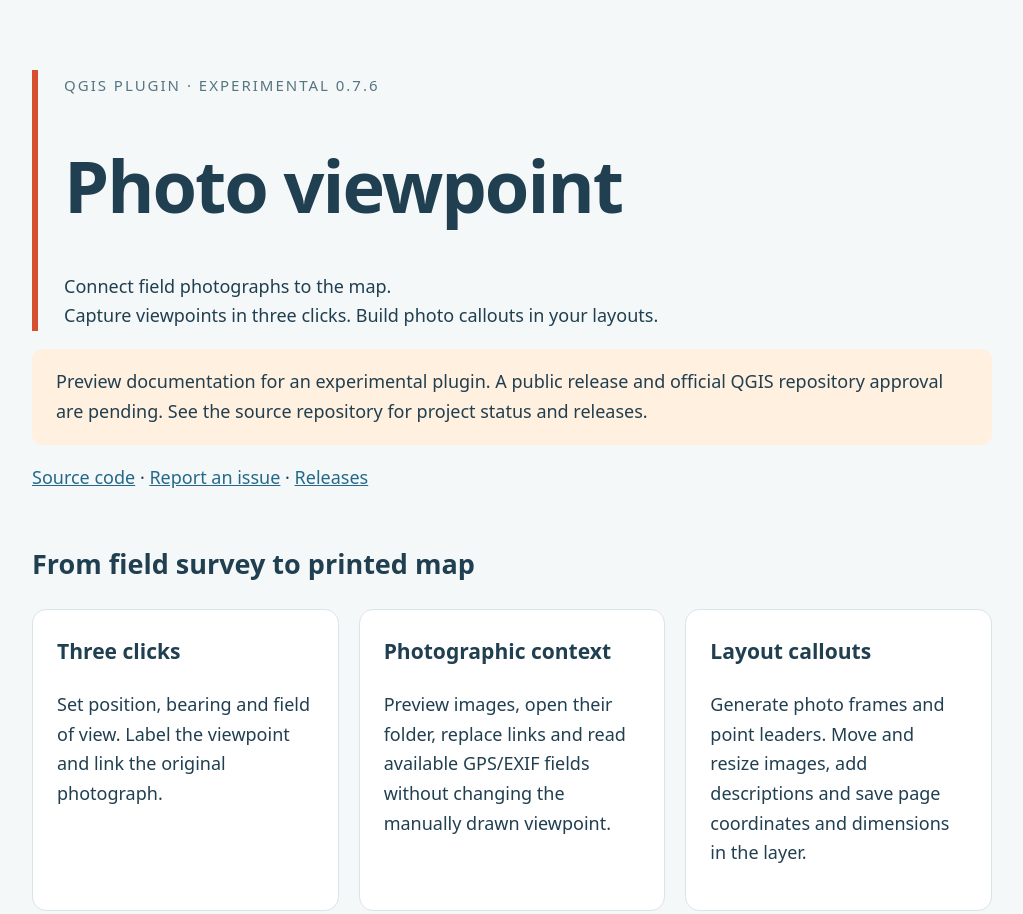
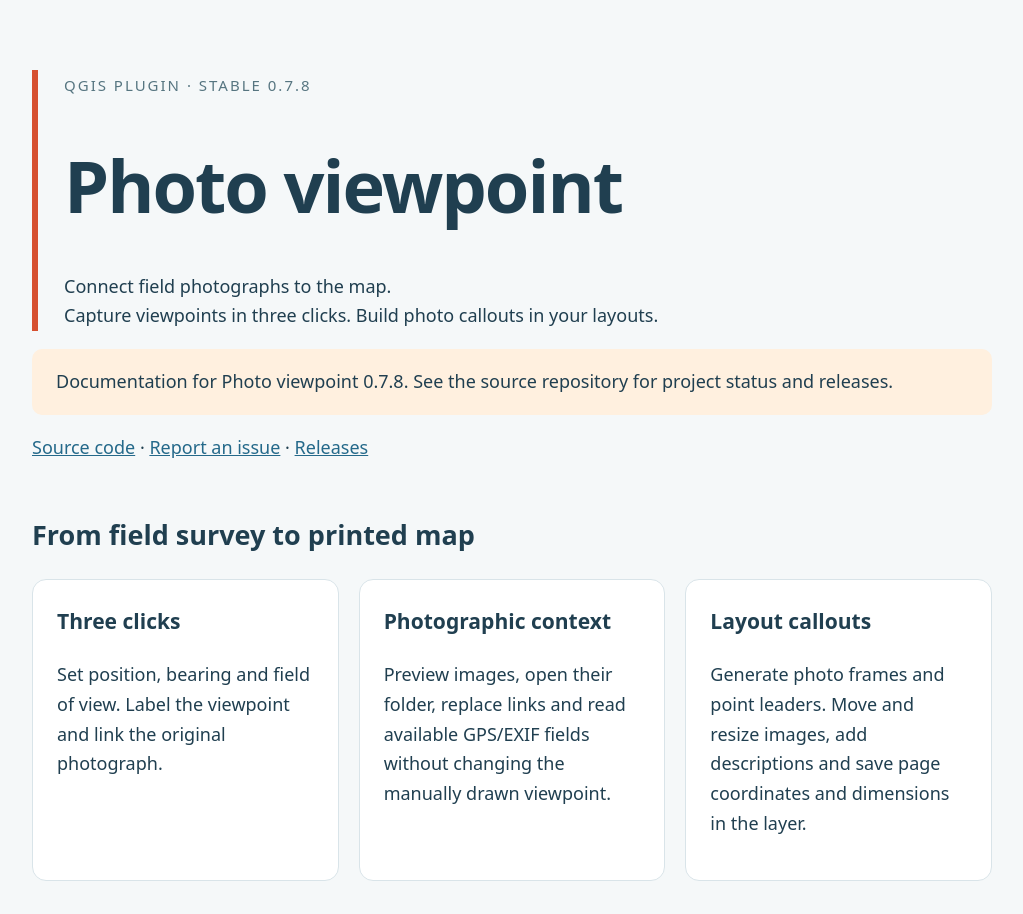
Before and after one commit to Riccardocasoli/photo-viewpoint, a plain HTML site: page docs/index.html in a window 1280 px wide. Shown: the top 914 px of the page, without its empty margins (128-1151 px from the left). Drawn offline with Linux system fonts and the light colour scheme.

Commit message:
Add files via upload

```diff
--- a/docs/index.html
+++ b/docs/index.html
@@ -1,7 +1,7 @@
 <!doctype html><html lang="en"><meta charset="utf-8"><meta name="viewport" content="width=device-width,initial-scale=1"><title>Photo viewpoint — QGIS plugin</title>
 <style>body{font:18px/1.65 system-ui,sans-serif;background:#f5f8f9;color:#203f50;margin:0}main{max-width:960px;margin:auto;padding:70px 26px}header{border-left:6px solid #d65030;padding-left:26px}h1{font-size:clamp(42px,8vw,72px);line-height:1.05;letter-spacing:-2px}h2{margin-top:50px}small{letter-spacing:2px;color:#567580}section{display:grid;grid-template-columns:repeat(auto-fit,minmax(240px,1fr));gap:20px}article{padding:24px;background:white;border:1px solid #d9e4e9;border-radius:14px}article h3{margin-top:0}.status{padding:18px 24px;border-radius:10px;background:#fff0df}a{color:#24698a}footer{margin-top:65px;border-top:1px solid #d9e4e9;padding-top:25px;font-size:14px}code{background:#e6edf1;padding:2px 5px}</style>
-<main><header><small>QGIS PLUGIN · EXPERIMENTAL 0.7.6</small><h1>Photo viewpoint</h1><p>Connect field photographs to the map.<br>Capture viewpoints in three clicks. Build photo callouts in your layouts.</p></header>
-<p class="status">Preview documentation for an experimental plugin. A public release and official QGIS repository approval are pending. See the source repository for project status and releases.</p>
+<main><header><small>QGIS PLUGIN · STABLE 0.7.8</small><h1>Photo viewpoint</h1><p>Connect field photographs to the map.<br>Capture viewpoints in three clicks. Build photo callouts in your layouts.</p></header>
+<p class="status">Documentation for Photo viewpoint 0.7.8. See the source repository for project status and releases.</p>
 <p><a href="https://github.com/Riccardocasoli/photo-viewpoint">Source code</a> · <a href="https://github.com/Riccardocasoli/photo-viewpoint/issues">Report an issue</a> · <a href="https://github.com/Riccardocasoli/photo-viewpoint/releases">Releases</a></p>
 <h2>From field survey to printed map</h2><section><article><h3>Three clicks</h3><p>Set position, bearing and field of view. Label the viewpoint and link the original photograph.</p></article><article><h3>Photographic context</h3><p>Preview images, open their folder, replace links and read available GPS/EXIF fields without changing the manually drawn viewpoint.</p></article><article><h3>Layout callouts</h3><p>Generate photo frames and point leaders. Move and resize images, add descriptions and save page coordinates and dimensions in the layer.</p></article></section>
 <h2>Start from photos, too</h2><p>Batch-import photographs using their GPS positions, or keep records without geometry in a manual-placement queue. Visible defaults define the initial field of view. The distGPS field tracks displacement from the original GPS position without changing source metadata.</p><h2>Your data, your files</h2><p>Create a temporary layer or a new GeoPackage, Shapefile, SQLite or FlatGeobuf dataset where supported. Default layer name: <strong>Photo viewpoint</strong>. The plugin keeps image references rather than copying or uploading photographs.</p>
```
Also changed, not shown: docs/manual-en.html (+2 -2 lines), docs/manual-it.html (+2 -2 lines), metadata.txt, 2 other files.
